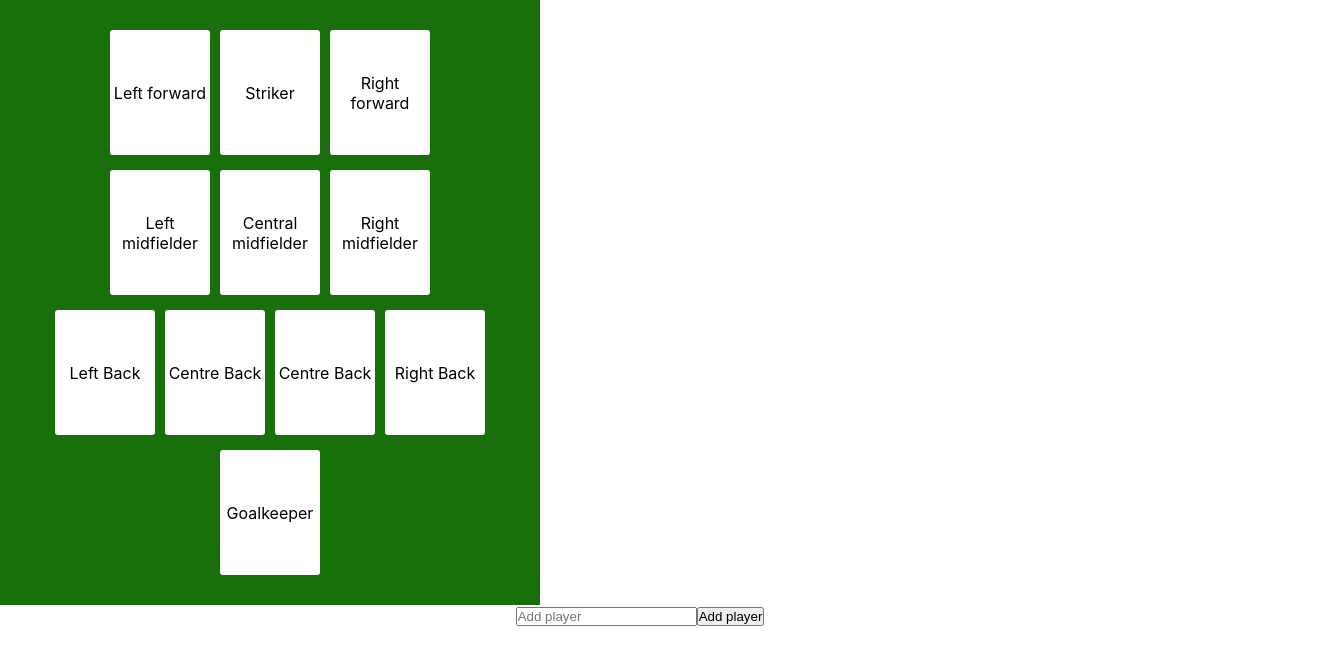
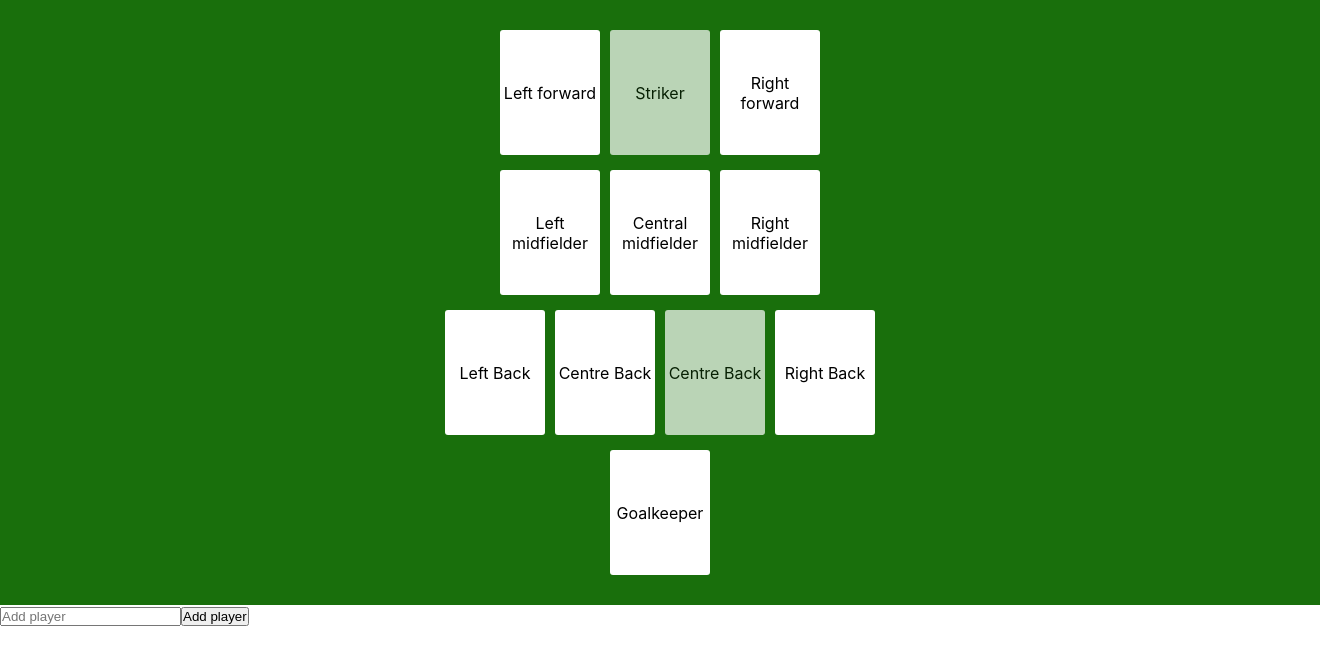
Before and after one commit to maik3y/soccer-manager, a React (Create React App) app: page / in a window 1280 px wide. Shown: the top 664 px of the page, 1320 px wide, since content can reach past the window. Built offline with nearby package versions, Linux system fonts and the light colour scheme.

Commit message:
added LESS

```diff
--- a/src/App.css
+++ b/src/App.css
@@ -1,32 +1,45 @@
-.App {
+* {
+  margin: 0;
+  padding: 0;
+}
+body {
+  margin: 0;
+  padding: 0;
+  font-family: -apple-system, BlinkMacSystemFont, "Segoe UI", "Roboto", "Oxygen", "Ubuntu", "Cantarell", "Fira Sans", "Droid Sans", "Helvetica Neue", sans-serif;
+  -webkit-font-smoothing: antialiased;
+  -moz-osx-font-smoothing: grayscale;
+}
+code {
+  font-family: source-code-pro, Menlo, Monaco, Consolas, "Courier New", monospace;
+}
+.field {
+  width: 100%;
+  padding: 20px;
+  background: #196f0c;
+}
+.field .field__player {
+  background-color: #fff;
+  display: flex;
+  width: 100px;
+  height: 125px;
+  border-radius: 3px;
   text-align: center;
-}
-
-.App-logo {
-  animation: App-logo-spin infinite 20s linear;
-  height: 40vmin;
-}
-
-.App-header {
-  background-color: #282c34;
-  min-height: 100vh;
-  display: flex;
-  flex-direction: column;
   align-items: center;
   justify-content: center;
-  font-size: calc(10px + 2vmin);
-  color: white;
+  margin: 5px;
 }
-
-.App-link {
-  color: #61dafb;
+.field .field__player--selected {
+  opacity: 0.7;
 }
-
-@keyframes App-logo-spin {
-  from {
-    transform: rotate(0deg);
-  }
-  to {
-    transform: rotate(360deg);
-  }
+.field .field__player:hover {
+  transform: scale(1.05);
+  cursor: pointer;
 }
+.field .field__line {
+  display: flex;
+  width: 100%;
+  justify-content: center;
+  flex-flow: row-reverse wrap;
+  margin: 5px 0;
+}
+/*# sourceMappingURL=App.css.map */
--- a/src/App.js
+++ b/src/App.js
@@ -120,7 +120,9 @@ class Position extends React.Component {
 
     render() {
         return (
-            <div className={this.positionClassName(this.props.data.key)}>{this.props.data.name}</div>
+            <div className={this.positionClassName(this.props.data.key)}>
+                {this.props.data.name}
+            </div>
         );
     }
 };
--- /dev/null
+++ b/src/App.less
@@ -0,0 +1,54 @@
+* {
+  margin: 0;
+  padding: 0;
+}
+
+body {
+  margin: 0;
+  padding: 0;
+  font-family: -apple-system, BlinkMacSystemFont, "Segoe UI", "Roboto", "Oxygen",
+    "Ubuntu", "Cantarell", "Fira Sans", "Droid Sans", "Helvetica Neue",
+    sans-serif;
+  -webkit-font-smoothing: antialiased;
+  -moz-osx-font-smoothing: grayscale;
+}
+
+code {
+  font-family: source-code-pro, Menlo, Monaco, Consolas, "Courier New",
+    monospace;
+}
+
+.field {
+  width: 100%;
+  padding: 20px;
+  background: #196f0c;
+
+  .field__player {
+    background-color: #fff;
+    display: flex;
+    width: 100px;
+    height: 125px;
+    border-radius: 3px;
+    text-align: center;
+    align-items: center;
+    justify-content: center;
+    margin: 5px;
+
+    &--selected {
+      opacity: .7;
+    }
+
+    &:hover {
+      transform: scale(1.05);
+      cursor: pointer;
+    }
+  }
+
+  .field__line {
+    display: flex;
+    width: 100%;
+    justify-content: center;
+    flex-flow: row-reverse wrap;
+    margin: 5px 0;
+  }
+}
--- a/src/index.css
+++ /dev/null
@@ -1,49 +0,0 @@
-* {
-  margin: 0;
-  padding: 0;
-}
-
-body {
-  margin: 0;
-  padding: 0;
-  font-family: -apple-system, BlinkMacSystemFont, "Segoe UI", "Roboto", "Oxygen",
-    "Ubuntu", "Cantarell", "Fira Sans", "Droid Sans", "Helvetica Neue",
-    sans-serif;
-  -webkit-font-smoothing: antialiased;
-  -moz-osx-font-smoothing: grayscale;
-}
-
-code {
-  font-family: source-code-pro, Menlo, Monaco, Consolas, "Courier New",
-    monospace;
-}
-
-.field {
-  width: 500px;
-  padding: 20px;
-  background: #196f0c;
-}
-
-.field__line {
-  margin: 5px 0;
-}
-
-.field__player {
-  background-color: #fff;
-  display: flex;
-  width: 100px;
-  height: 125px;
-  border-radius: 3px;
-  text-align: center;
-  align-items: center;
-  justify-content: center;
-  margin: 5px;
-}
-
-.field__line {
-  display: flex;
-  width: 100%;
-  justify-content: center;
-  flex-flow: row-reverse wrap;
-
-}
--- a/src/index.js
+++ b/src/index.js
@@ -1,6 +1,6 @@
 import React from 'react';
 import ReactDOM from 'react-dom';
-import './index.css';
+import './App.less';
 import App from './App';
 import * as serviceWorker from './serviceWorker';
 
```
Also changed, not shown: 1 other file (tests, documents, lock files or other folders).
